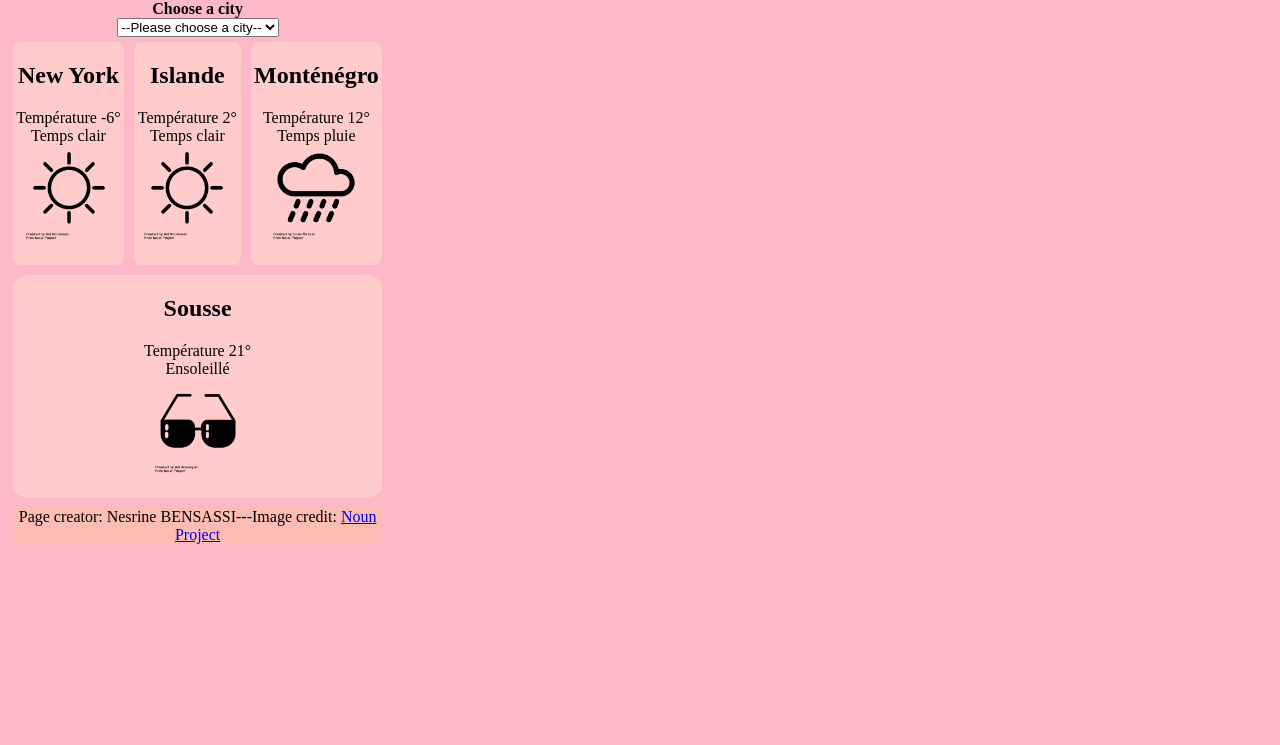
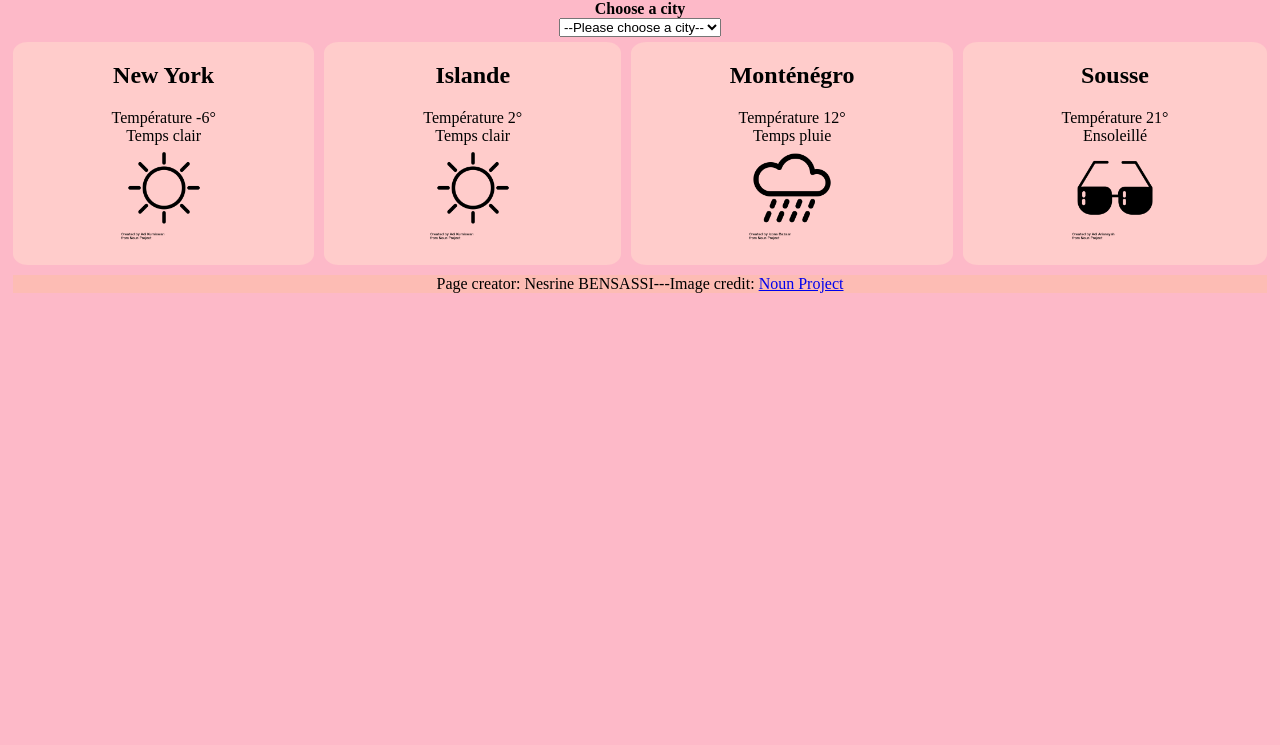
Before and after one commit to nesrinens/nesrine.github.io, a plain HTML site: page index.html in a window 1280 px wide. Shown: the part 55-800 px from the top of the page. Drawn offline with Linux system fonts and the light colour scheme.

Commit message:
envler width

```diff
--- a/style.css
+++ b/style.css
@@ -24,7 +24,7 @@ h1{
         justify-content:center;
       align-content:stretch;
       background-color:rgb(253,185,200);
-width:30%
+/*width:30%*/
 
 }
 body{
```
